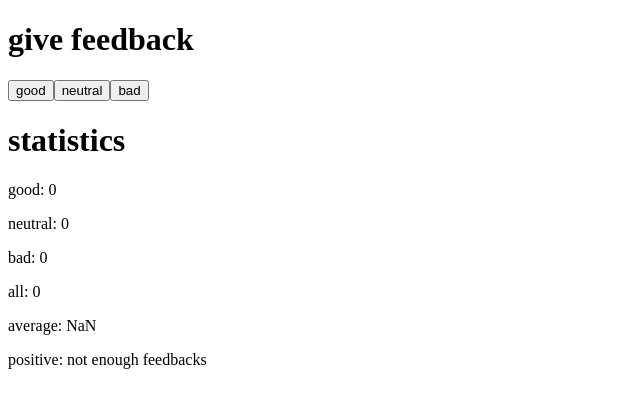
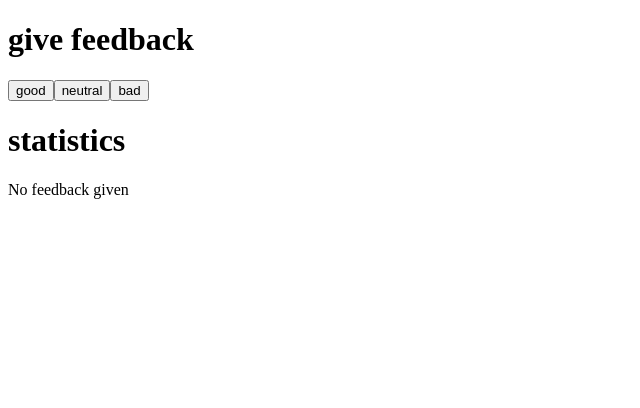
Before and after one commit to LittleQuartZ/fs-open, a React (Create React App) app in the folder part1/unicafe/: page / in a window 1280 px wide. Shown: the top 408 px of the page, without its empty margins (0-640 px from the left). Built offline with nearby package versions, Linux system fonts and the light colour scheme.

Commit message:
1.8 refactor statistics component and add placeholder when no feedback

```diff
--- a/part1/unicafe/src/App.js
+++ b/part1/unicafe/src/App.js
@@ -1,4 +1,26 @@
 import { useState } from 'react'
+
+const Statistics = ({ good, neutral, bad }) => {
+  const total = good + neutral + bad
+
+  return (
+    <div>
+      <h1>statistics</h1>
+      {good || neutral || bad ? (
+        <>
+          <p>good: {good}</p>
+          <p>neutral: {neutral}</p>
+          <p>bad: {bad}</p>
+          <p>all: {total}</p>
+          <p>average: {(good + bad * -1) / total}</p>
+          <p>positive: {(good / total) * 100 + '%'}</p>
+        </>
+      ) : (
+        <p>No feedback given</p>
+      )}
+    </div>
+  )
+}
 
 const App = () => {
   const [good, setGood] = useState(0)
@@ -13,18 +35,7 @@ const App = () => {
         neutral
       </button>
       <button onClick={() => setBad(bad => bad + 1)}>bad</button>
-      <h1>statistics</h1>
-      <p>good: {good}</p>
-      <p>neutral: {neutral}</p>
-      <p>bad: {bad}</p>
-      <p>all: {good + neutral + bad}</p>
-      <p>average: {(good + bad * -1) / (good + neutral + bad)}</p>
-      <p>
-        positive:{' '}
-        {good && bad
-          ? (good / (good + neutral + bad)) * 100 + '%'
-          : 'not enough feedbacks'}
-      </p>
+      <Statistics good={good} neutral={neutral} bad={bad} />
     </div>
   )
 }
```
